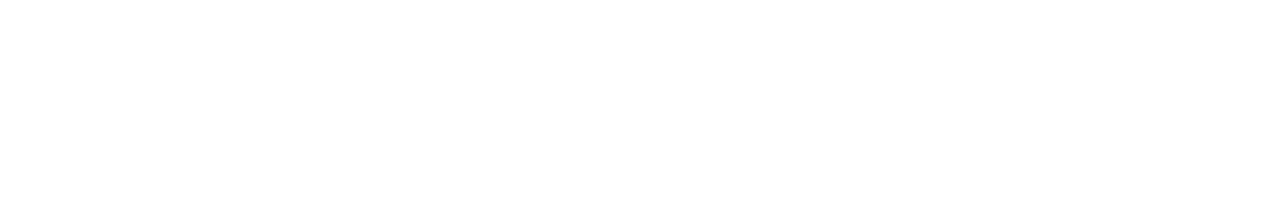
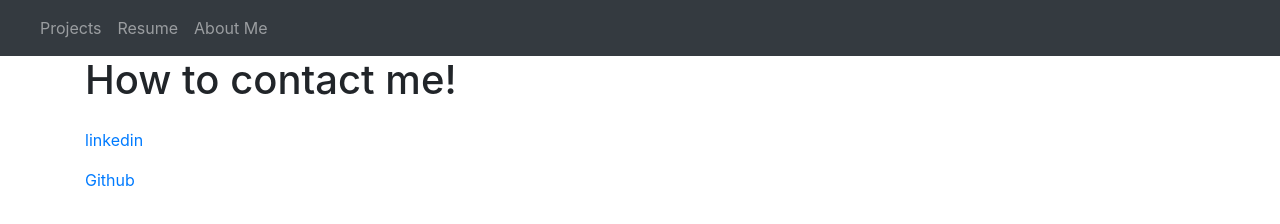
Before and after one commit to Moniqueemh/moPortfolio, a plain HTML site: page contact.html in a window 1280 px wide. Drawn offline with nearby package versions, Linux system fonts and the light colour scheme.

```diff
--- a/contact.html
+++ b/contact.html
@@ -1,11 +1,71 @@
 <!DOCTYPE html>
 <html lang="en">
+
 <head>
     <meta charset="UTF-8">
     <meta name="viewport" content="width=device-width, initial-scale=1.0">
     <title>Contact</title>
+    <!-- Bootstrap CDN -->
+    <link rel="stylesheet" href="https://maxcdn.bootstrapcdn.com/bootstrap/4.0.0/css/bootstrap.min.css">
+
 </head>
+
 <body>
+    <!-- Start Nav -->
+    <nav class="navbar navbar-expand-lg navbar-dark bg-dark">
+        <span class="navbar-brand mb-1 h1"></span>
+        <button class="navbar-toggler" type="button" data-toggle="collapse" data-target="#navbarSupportedContent"
+            aria-controls="navbarSupportedContent" aria-expanded="false" aria-label="Toggle navigation">
+            <span class="navbar-toggler-icon"></span>
+        </button>
+        <div class="collapse navbar-collapse" id="navbarSupportedContent">
+            <ul class="nav navbar-nav navbar-right">
+                <li class="nav-item">
+                    <a class="nav-link" href="./projects.html">Projects</a>
+                </li>
+                <li class="nav-item">
+                    <a class="nav-link" href="#">Resume</a>
+                </li>
+                <li class="nav-item">
+                    <a class="nav-link" href="./home.html">About Me</a>
+                </li>
+            </ul>
+        </div>
+    </nav>
+    <!-- End Nav -->
+    <div class="container">
+        <div class="row">
+            <div class="col-md-8">
+                <div class="page-header">
+                    <h1>How to contact me!</h1>
+                </div>
+                <div class="row">
 
+                    <div class="col-md-9">
+                        <p>
+
+                        </p>
+                        <p>
+
+                        </p>
+                        <p>
+                            <a href="https://www.linkedin.com/in/monique-hernandez-b844971b3/">linkedin</a>
+                        </p>
+                        <p>
+                            <a href="https://github.com/Moniqueemh">Github</a>
+                        </p>
+                    </div>
+                </div>
+            </div>
+
+
+            <!-- jQuery CDN -->
+            <script src="https://ajax.googleapis.com/ajax/libs/jquery/1.11.3/jquery.min.js"></script>
+
+            <script src="https://cdnjs.cloudflare.com/ajax/libs/popper.js/1.14.3/umd/popper.min.js"></script>
+
+            <!-- Bootstrap JavaScript CDN -->
+            <script src="https://maxcdn.bootstrapcdn.com/bootstrap/4.0.0/js/bootstrap.min.js"></script>
 </body>
+
 </html>
```
Also changed, not shown: home.html (+1 -1 lines), projects.html (+50 -0 lines), IMG_2396.jpg (added).
